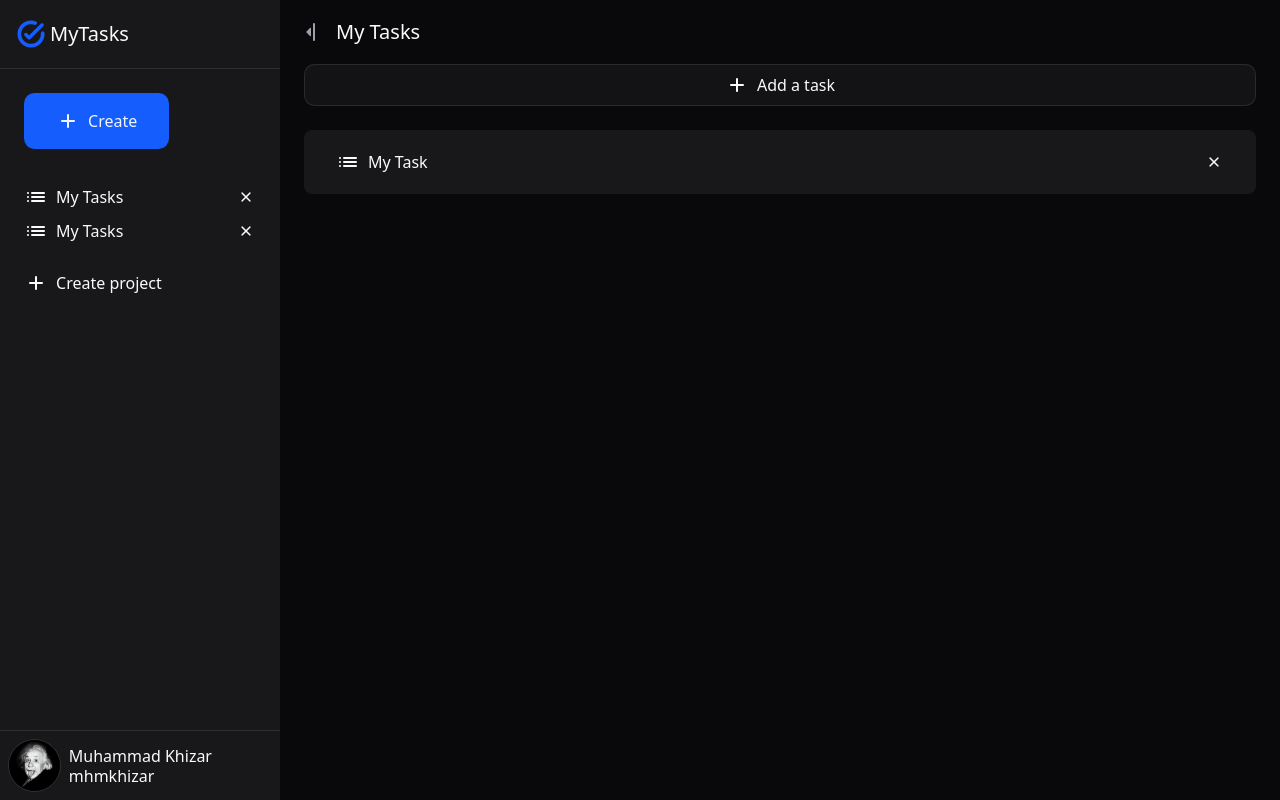
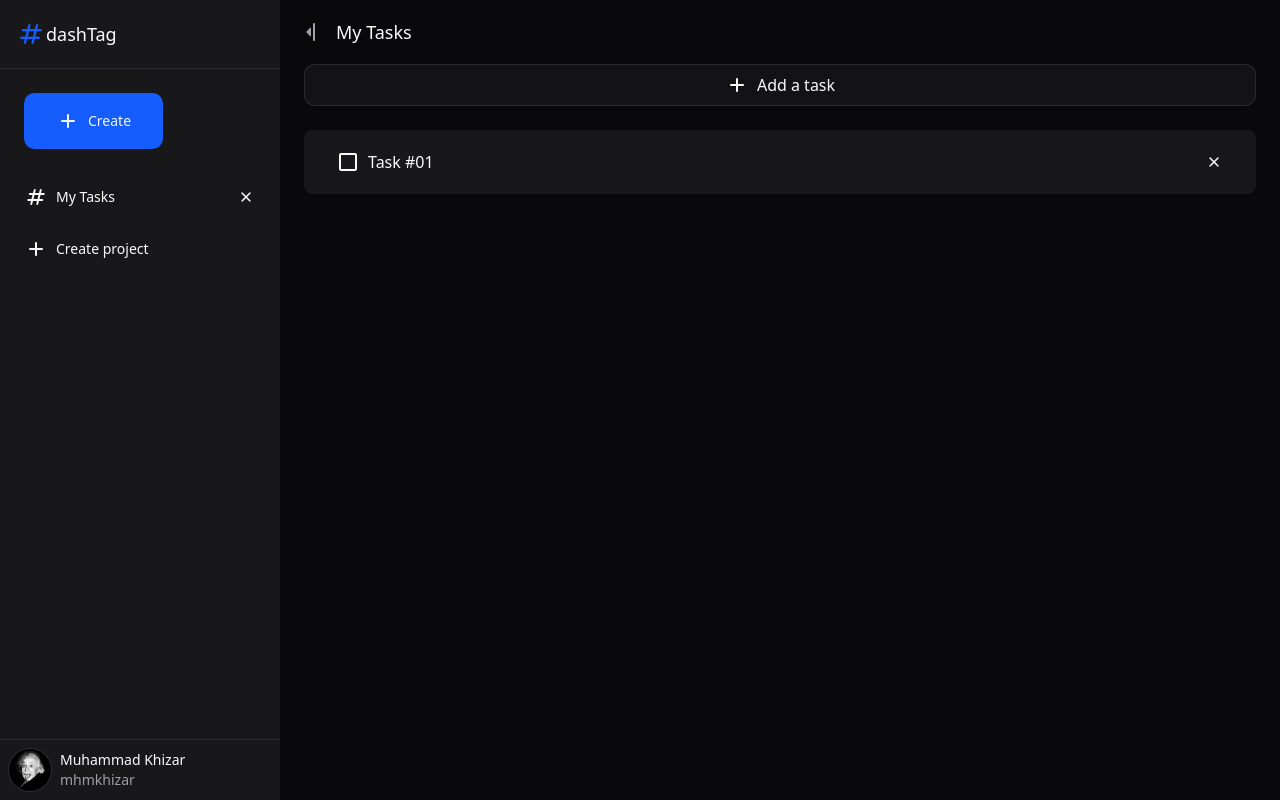
Before and after one commit to mhmkhizar/dashtag, a website built with webpack: page src/main.html in a window 1280 px wide. Built offline with nearby package versions, Linux system fonts and the light colour scheme.

Commit message:
feat: implement base UI and styling for dashTag application
- Update project name from "my-tasks" to "dashTag"
- Add custom scrollbar styles for better user experience
- Modify font settings and typography for consistency
- Update layout and spacing for a more compact design
- Replace task-related icons and text with more generic tags
- Improve sidebar and main content styling

```diff
--- a/src/main.css
+++ b/src/main.css
@@ -56,6 +56,39 @@
   @apply px-12 py-6;
 }
 
+* {
+  scrollbar-width: thin;
+  scrollbar-color: rgba(255, 255, 255, 0.5) transparent;
+}
+
+::-webkit-scrollbar {
+  width: 8px;
+  height: 8px;
+}
+
+::-webkit-scrollbar-track {
+  background: transparent;
+  border-radius: 4px;
+}
+
+::-webkit-scrollbar-thumb {
+  background: rgba(255, 255, 255, 0.3);
+  border-radius: 4px;
+  border: none;
+}
+
+::-webkit-scrollbar-thumb:hover {
+  background: rgba(255, 255, 255, 0.5);
+}
+
+::-webkit-scrollbar-thumb:active {
+  background: rgba(255, 255, 255, 0.7);
+}
+
+.scrollbar-gutter-stable {
+  scrollbar-gutter: stable;
+}
+
 :root {
   /* 0.303 0.075 */
   --my-font:
--- a/src/main.html
+++ b/src/main.html
@@ -6,13 +6,13 @@
     <meta name="viewport" content="width=device-width, initial-scale=1.0" />
     <link
       rel="stylesheet"
-      href="https://fonts.googleapis.com/css2?family=Material+Symbols+Rounded:opsz,wght,FILL,GRAD@24,400,0,0"
+      href="https://fonts.googleapis.com/css2?family=Material+Symbols+Rounded:opsz,wght,FILL,GRAD@24,300,0,0"
     />
-    <title>MyTasks</title>
+    <title>DashTag</title>
   </head>
   <!-- *Body* -->
   <body
-    class="h-full bg-[var(--background)] font-[family-name:var(--my-font)] text-[var(--foreground)]"
+    class="h-full bg-[var(--background)] font-[family-name:var(--my-font)] text-base text-[var(--foreground)]"
   >
     <!-- *Wrapper* -->
     <div
@@ -20,24 +20,24 @@
     >
       <!-- *Sidebar* -->
       <aside
-        class="flex flex-col bg-[var(--sidebar)] text-[var(--sidebare-foreground)] [grid-area:sidebar]"
+        class="flex flex-col bg-[var(--sidebar)] text-sm text-[var(--sidebare-foreground)] [grid-area:sidebar]"
       >
         <!-- *Sidebar_Header* -->
         <header
           class="flex items-center border-b border-[var(--sidebar-border)] p-4"
         >
           <!-- Brand_Container -->
-          <div class="flex items-center gap-1">
+          <div class="flex items-center">
             <span
-              class="material-symbols-rounded !text-3xl !font-black text-[var(--primary)]"
-              >task_alt</span
+              class="material-symbols-rounded !text-3xl text-[var(--primary)]"
+              >numbers</span
             >
-            <h1 class="text-xl">MyTasks</h1>
+            <h1 class="text-lg">dashTag</h1>
           </div>
         </header>
 
         <!-- *Sidbar_Body* -->
-        <section class="flex flex-col">
+        <section class="flex flex-col overflow-y-auto">
           <!-- *Sidebar_Primary_Actions -->
           <section class="p-6">
             <!-- Create_Task_Button -->
@@ -50,22 +50,16 @@
             </button>
           </section>
 
-          <ul class="flex flex-col gap-0.5 p-2" id="sidebar-list">
+          <!-- Sidebar_List -->
+          <ul
+            class="scrol flex flex-col gap-0.5 overflow-y-auto p-2 text-sm"
+            id="sidebar-list"
+          >
             <!-- Sidebar_List_Item -->
             <li
               class="flex cursor-pointer items-center gap-2 rounded-[var(--radius)] px-4 py-0.5 transition-all hover:bg-current/10"
             >
-              <span class="material-symbols-rounded">list</span
-              ><span>My Tasks</span
-              ><span class="material-symbols-rounded ml-auto !text-xl"
-                >close</span
-              >
-            </li>
-            <!-- Sidebar_List_Item -->
-            <li
-              class="flex cursor-pointer items-center gap-2 rounded-[var(--radius)] px-4 py-0.5 transition-all hover:bg-current/10"
-            >
-              <span class="material-symbols-rounded">list</span
+              <span class="material-symbols-rounded">tag</span
               ><span>My Tasks</span
               ><span class="material-symbols-rounded ml-auto !text-xl"
                 >close</span
@@ -91,7 +85,7 @@
         <footer class="mt-auto border-t border-[var(--border)] p-2">
           <section class="text- flex items-center gap-2">
             <img
-              class="w-1/5 rounded-full border border-[var(--border)] object-cover"
+              class="w-1/6 rounded-full border border-[var(--border)] object-cover"
               src="./images/profile_picture.png"
               alt="Author Image"
             />
@@ -99,7 +93,7 @@
               <p>Muhammad Khizar</p>
               <p>
                 <a
-                  class="hover:underline"
+                  class="text-[var(--muted-foreground)] hover:underline"
                   href="https://github.com/mhmkhizar/"
                   target="_blank"
                   rel="noopener noreferrer"
@@ -113,7 +107,7 @@
       </aside>
 
       <!-- *MAIN_CONTENT* -->
-      <main class="h-full [grid-area:main]">
+      <main class="h-full text-base [grid-area:main]">
         <!-- *Main_Header* -->
         <header class="flex items-center gap-2 p-4">
           <!-- Panel_Close_Icon -->
@@ -122,7 +116,7 @@
           >
             <span class="material-symbols-rounded"> arrow_menu_close </span>
           </button>
-          <h2 class="text-xl">My Tasks</h2>
+          <h2 class="text-lg">My Tasks</h2>
         </header>
 
         <!-- *Tasks_Section* -->
@@ -143,8 +137,9 @@
             <li
               class="flex cursor-pointer items-center gap-2 rounded-[var(--radius)] px-4 py-0.5 transition-all hover:bg-current/10"
             >
-              <span class="material-symbols-rounded">list</span
-              ><span>My Task</span
+              <span class="material-symbols-rounded"
+                >check_box_outline_blank</span
+              ><span>Task #01</span
               ><span class="material-symbols-rounded ml-auto !text-xl"
                 >close</span
               >
```
Also changed, not shown: 1 other file.
